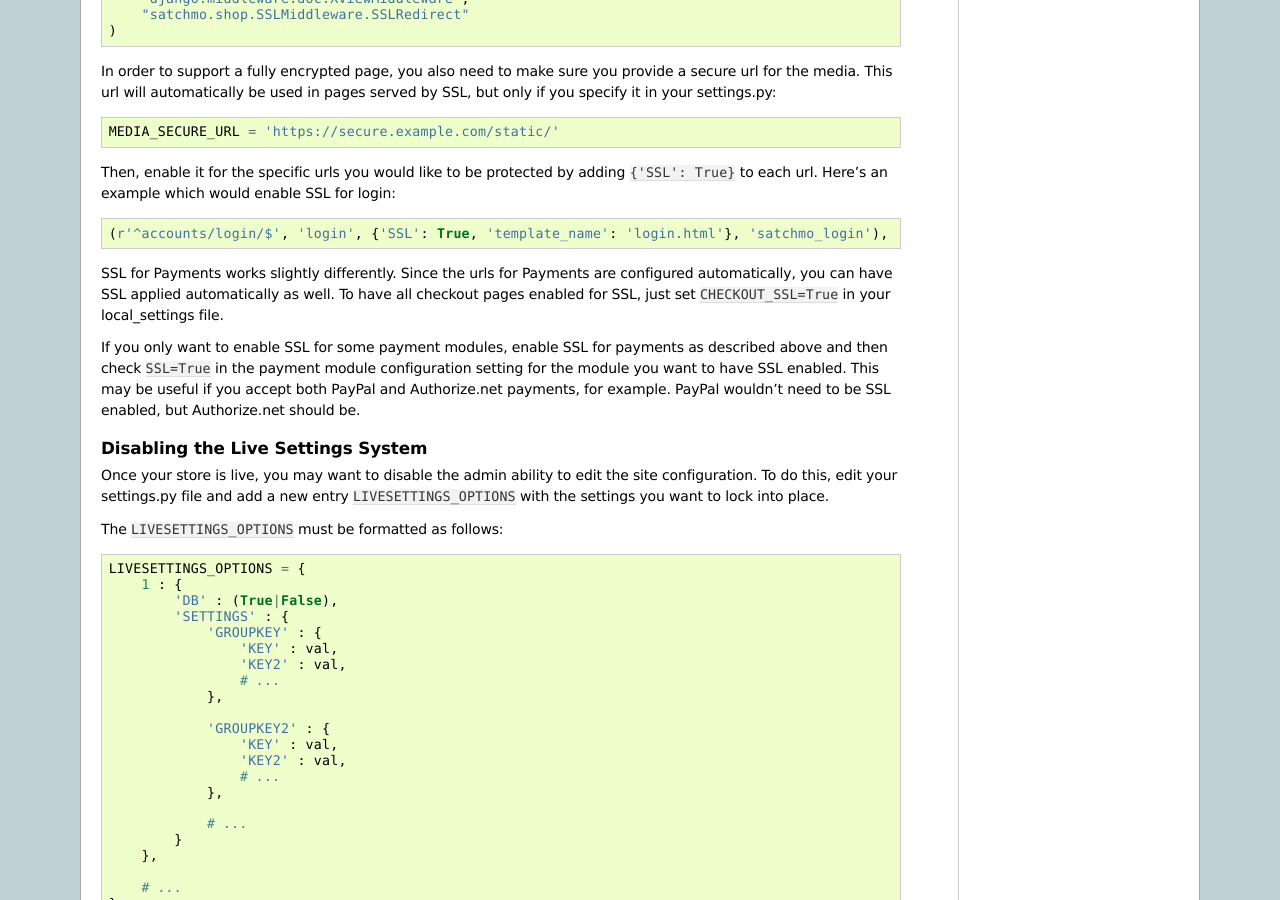
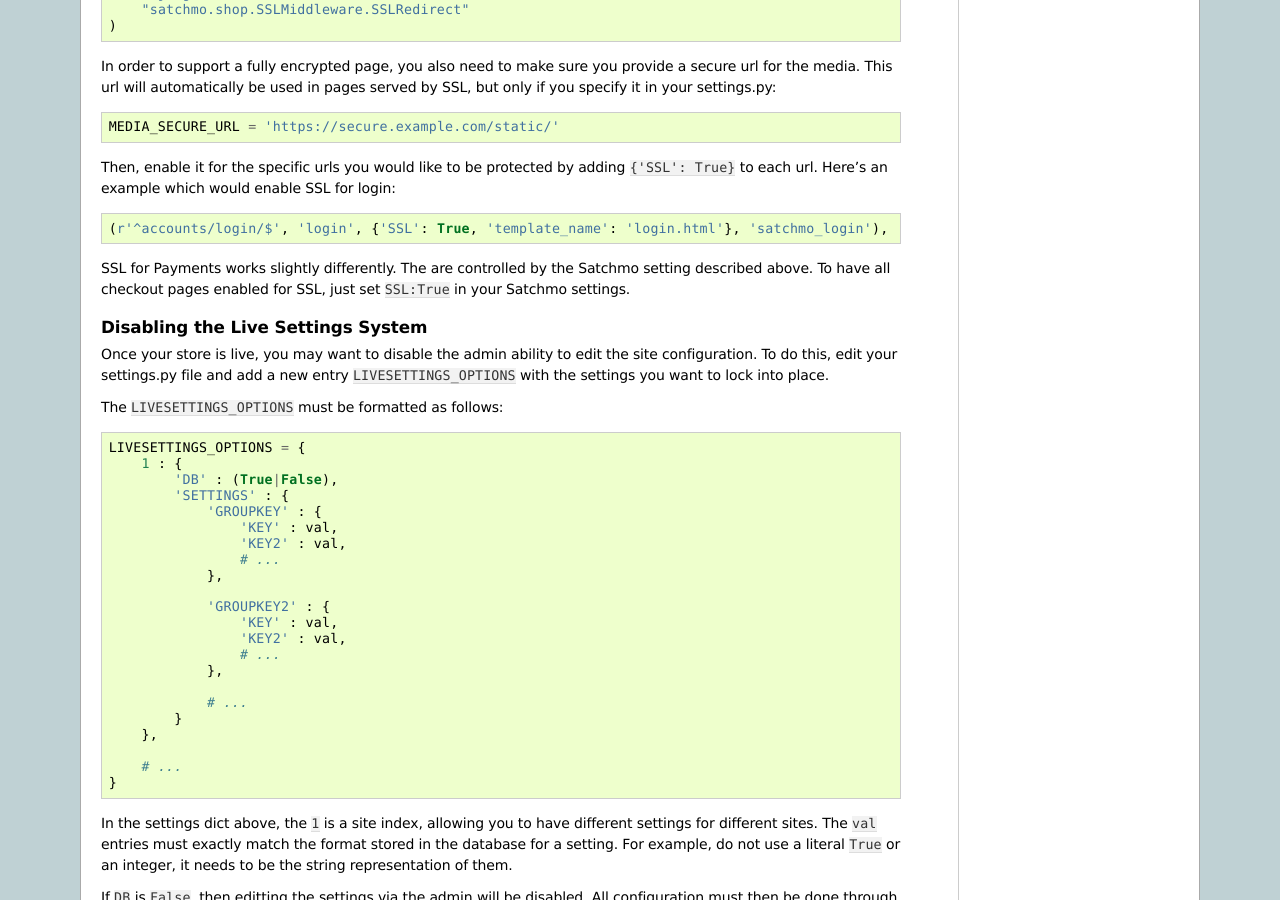
Before and after one commit to opencoca/WEB-Satchmo, a Sphinx documentation site: the page built from docs/configuration.txt, in a window 1280 px wide and 900 px high, scrolled down 3722 px. Built offline with Sphinx 7.4.7, drawn with Linux system fonts in a browser that asks for light colours; some of the changed text lies outside the part shown.

Commit message:
Documentation updates based on recent changes.

```diff
--- a/docs/configuration.txt
+++ b/docs/configuration.txt
@@ -68,14 +69,6 @@
 
     A list of custom shipping modules outside of the standard Satchmo distribution.
 
-  .. _satchmo_settings_custom_product_modules:
-
-  ``'CUSTOM_PRODUCT_MODULES'``
-
-    :default: ``[]``
-
-    A list of custom product modules outside of the standard Satchmo distribution.
-
   .. _satchmo_settings_custom_tax_modules:
 
   ``'CUSTOM_TAX_MODULES'``
@@ -107,6 +100,14 @@
     :default: ``'product'``
 
     The prefix used for product urls; see :data:`satchmo_product`.
+
+  .. _satchmo_settings_ssl:
+
+  ``'SSL'``
+
+    :default: ``'False'``
+
+    Whether or not SSL should be enabled for the checkout modules.
 
 2. In addition to the Satchmo specific settings, there are some Django settings you will want to make sure are properly set:
 
@@ -161,7 +162,7 @@
     - Allow URL access for cron rebilling of subscriptions
     - Force ship to and bill to countries to match during checkout
     - Cron passkey to allow subscription rebilling
-    - Enable/disable ssl for the checkout process
+
 
 .. Warning::
     After saving changes to your payment processor, you will need to restart your server for the changes to take effect.
@@ -249,14 +250,8 @@
 
     (r'^accounts/login/$', 'login', {'SSL': True, 'template_name': 'login.html'}, 'satchmo_login'),
 
-SSL for Payments works slightly differently.  Since the urls for Payments are configured automatically, you can
-have SSL applied automatically as well.  To have all checkout pages enabled for SSL, just set
-``CHECKOUT_SSL=True`` in your local_settings file.
-
-If you only want to enable SSL for some payment modules, enable SSL for payments as described above
-and then check ``SSL=True`` in the payment module configuration setting for the module you want to have SSL enabled.
-This may be useful if you accept both PayPal and Authorize.net payments, for example.  PayPal wouldn't need
-to be SSL enabled, but Authorize.net should be.
+SSL for Payments works slightly differently.  The are controlled by the Satchmo setting described above.
+To have all checkout pages enabled for SSL, just set ``SSL:True`` in your Satchmo settings.
 
 Disabling the Live Settings System
 ^^^^^^^^^^^^^^^^^^^^^^^^^^^^^^^^^^
--- a/docs/new_installation.txt
+++ b/docs/new_installation.txt
@@ -222,7 +222,9 @@
                 'tax.modules.percent',
                 'shipping',
                 'product',
+                'product.modules.configurable',
                 'payment',
+                'payment.modules.dummy',
                 'payment.modules.giftcertificate',
                 'satchmo_utils',
                 'app_plugins',
@@ -238,6 +240,7 @@
         SATCHMO_SETTINGS = {
                             'SHOP_BASE' : '',
                             'MULTISHOP' : False,
+                            'SSL'       : False,
                             #'SHOP_URLS' : patterns('satchmo_store.shop.views',)
                             }
 
--- a/docs/release-notes-0-9-1.txt
+++ b/docs/release-notes-0-9-1.txt
@@ -66,3 +66,6 @@
 - Removed Keyedcache and Livesettings from Satchmo and gave them their own project
 - Updated Russian and added Hungarian translations
 - Fix a bug in clonesatchmo
+- Split out the product models to use a more modular layout and remove settings dependencies for loading
+- Move SSL config to a setting not a livesetting
+- Fix bugs in payment authorization
```
Also changed, not shown: other parts of docs/configuration.txt (+1 -0 lines), docs/directory_structure.txt (+0 -11 lines).
